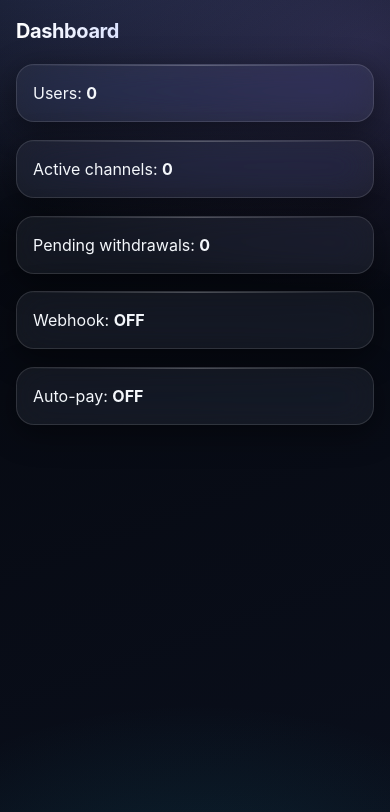
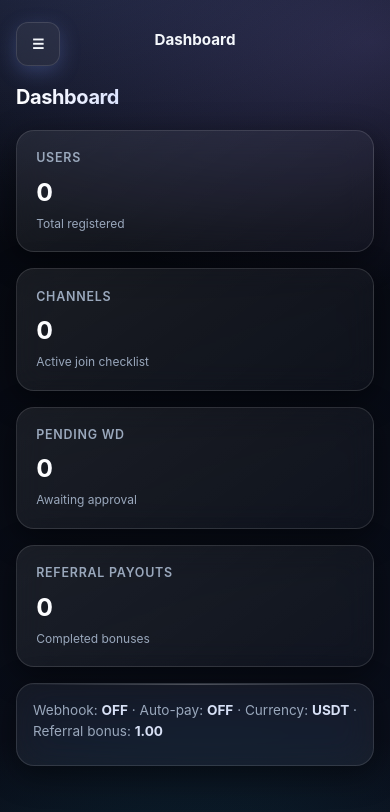
Before and after one commit to hamim-07x/hamim-admin-bot, a PHP site: page /admin/ in a window 390 px wide. Shown: the top 812 px of the page. Run offline with PHP 8.4, Linux system fonts and the light colour scheme; a user stored in the database is signed in; data comes from the database, SQL or seed files in the repository; data that the repository does not hold is empty; some libraries are stand-ins or nearby versions.

Commit message:
Premium glass admin index: responsive + referral image slot in Message Images

```diff
--- a/public/admin/index.php
+++ b/public/admin/index.php
@@ -4,15 +4,15 @@
 $settings = getAllSettings();
 $page = $_GET['page'] ?? 'dashboard';
 $nav = [
-  'dashboard' => 'Dashboard',
-  'settings' => 'Bot Settings',
-  'payment' => 'Payment Settings',
-  'channels' => 'Channels',
-  'menu_buttons' => 'Menu Buttons',
-  'messages' => 'Message Images',
-  'users' => 'Users',
-  'withdrawals' => 'Withdrawals',
-  'webhook' => 'Webhook',
+  'dashboard'    => ['Dashboard', '📊'],
+  'settings'     => ['Bot Settings', '⚙️'],
+  'payment'      => ['Payment Settings', '💳'],
+  'channels'     => ['Channels', '📢'],
+  'menu_buttons' => ['Menu Buttons', '🔘'],
+  'messages'     => ['Message Images', '🖼️'],
+  'users'        => ['Users', '👥'],
+  'withdrawals'  => ['Withdrawals', '💸'],
+  'webhook'      => ['Webhook', '🔗'],
 ];
 $flash = $_SESSION['flash'] ?? '';
 unset($_SESSION['flash']);
@@ -20,6 +20,10 @@
 $userCount = (int)$db->query('SELECT COUNT(*) FROM users')->fetchColumn();
 $wdPending = (int)$db->query("SELECT COUNT(*) FROM withdrawals WHERE status='pending'")->fetchColumn();
 $chCount = (int)$db->query('SELECT COUNT(*) FROM channels WHERE is_active=1')->fetchColumn();
+$refCount = 0;
+try {
+  $refCount = (int)$db->query("SELECT COUNT(*) FROM transactions WHERE type='referral' AND status='completed'")->fetchColumn();
+} catch (Throwable $e) {}
 $editId = (int)($_GET['edit'] ?? 0);
 $editCh = null;
 if ($page === 'channels' && $editId > 0) {
@@ -27,27 +31,59 @@
     $st->execute([$editId]);
     $editCh = $st->fetch() ?: null;
 }
+$adminName = htmlspecialchars((string)($_SESSION['admin_user'] ?? 'admin'));
 ?><!DOCTYPE html>
-<html lang="en"><head><meta charset="utf-8"><meta name="viewport" content="width=device-width,initial-scale=1">
-<title>Admin Panel</title><link rel="stylesheet" href="/admin/admin.css"></head>
-<body><div class="layout">
-<aside class="sidebar">
-  <h2>HAMIM Admin</h2>
-  <?php foreach ($nav as $k=>$label): ?>
-    <a href="/admin/?page=<?= urlencode($k) ?>" class="<?= $page===$k?'active':'' ?>"><?= htmlspecialchars($label) ?></a>
+<html lang="en">
+<head>
+<meta charset="utf-8">
+<meta name="viewport" content="width=device-width,initial-scale=1,viewport-fit=cover">
+<title>HAMIM Admin · <?= htmlspecialchars($nav[$page][0] ?? 'Panel') ?></title>
+<link rel="stylesheet" href="/admin/admin.css">
+</head>
+<body>
+<div class="overlay" id="navOverlay" onclick="closeNav()"></div>
+<div class="layout">
+<aside class="sidebar" id="sidebar">
+  <div class="brand">
+    <div class="brand-logo">H</div>
+    <div>
+      <h2>HAMIM Admin</h2>
+      <span><?= $adminName ?></span>
+    </div>
+  </div>
+  <?php foreach ($nav as $k => $meta): ?>
+    <a href="/admin/?page=<?= urlencode($k) ?>" class="<?= $page === $k ? 'active' : '' ?>">
+      <span class="nav-ico"><?= $meta[1] ?></span>
+      <?= htmlspecialchars($meta[0]) ?>
+    </a>
   <?php endforeach; ?>
-  <a href="/admin/logout.php">Logout</a>
+  <a href="/admin/logout.php" class="nav-logout"><span class="nav-ico">🚪</span> Logout</a>
 </aside>
+
 <main class="main">
-<?php if ($flash): ?><div class="flash"><?= htmlspecialchars($flash) ?></div><?php endif; ?>
+  <div class="topbar">
+    <button type="button" class="menu-toggle" onclick="openNav()" aria-label="Menu">☰</button>
+    <strong style="font-size:.95rem"><?= htmlspecialchars($nav[$page][0] ?? 'Admin') ?></strong>
+    <span style="width:44px"></span>
+  </div>
+
+  <?php if ($flash): ?><div class="flash"><?= htmlspecialchars($flash) ?></div><?php endif; ?>
 
 <?php if ($page === 'dashboard'): ?>
   <div class="page-title">Dashboard</div>
-  <div class="card">Users: <b><?= $userCount ?></b></div>
-  <div class="card">Active channels: <b><?= $chCount ?></b></div>
-  <div class="card">Pending withdrawals: <b><?= $wdPending ?></b></div>
-  <div class="card">Webhook: <b><?= ($settings['webhook_enabled']??'0')==='1'?'ON':'OFF' ?></b></div>
-  <div class="card">Auto-pay: <b><?= ($settings['withdraw_mode']??'')==='auto'?'ON':'OFF' ?></b></div>
+  <div class="stats-grid">
+    <div class="stat-card"><div class="label">Users</div><div class="value"><?= $userCount ?></div><div class="sub">Total registered</div></div>
+    <div class="stat-card"><div class="label">Channels</div><div class="value"><?= $chCount ?></div><div class="sub">Active join checklist</div></div>
+    <div class="stat-card"><div class="label">Pending WD</div><div class="value"><?= $wdPending ?></div><div class="sub">Awaiting approval</div></div>
+    <div class="stat-card"><div class="label">Referral payouts</div><div class="value"><?= $refCount ?></div><div class="sub">Completed bonuses</div></div>
+  </div>
+  <div class="card" style="margin-top:1rem">
+    <p class="hint">Webhook: <b><?= ($settings['webhook_enabled'] ?? '0') === '1' ? 'ON' : 'OFF' ?></b>
+      · Auto-pay: <b><?= ($settings['withdraw_mode'] ?? '') === 'auto' ? 'ON' : 'OFF' ?></b>
+      · Currency: <b><?= htmlspecialchars($settings['currency_name'] ?? 'USDT') ?></b>
+      · Referral bonus: <b><?= htmlspecialchars($settings['referral_bonus'] ?? '1.00') ?></b>
+    </p>
+  </div>
 
 <?php elseif ($page === 'settings'): ?>
   <div class="page-title">Bot Settings</div>
@@ -55,17 +91,17 @@
     <form method="post" action="/admin/save_settings.php">
       <input type="hidden" name="form" value="bot">
       <label>Bot API Token</label>
-      <input name="bot_token" value="<?= htmlspecialchars($settings['bot_token']??'') ?>" autocomplete="off">
+      <input name="bot_token" value="<?= htmlspecialchars($settings['bot_token'] ?? '') ?>" autocomplete="off">
       <label>Bot Username</label>
-      <input name="bot_username" value="<?= htmlspecialchars($settings['bot_username']??'') ?>" placeholder="MyBot">
+      <input name="bot_username" value="<?= htmlspecialchars($settings['bot_username'] ?? '') ?>" placeholder="MyBot">
       <label>Welcome Message</label>
-      <textarea name="welcome_text" rows="3"><?= htmlspecialchars($settings['welcome_text']??'') ?></textarea>
+      <textarea name="welcome_text" rows="3"><?= htmlspecialchars($settings['welcome_text'] ?? '') ?></textarea>
       <label>Currency Name</label>
-      <input name="currency_name" value="<?= htmlspecialchars($settings['currency_name']??'USDT') ?>">
+      <input name="currency_name" value="<?= htmlspecialchars($settings['currency_name'] ?? 'USDT') ?>">
       <label>Currency Symbol</label>
-      <input name="currency_symbol" value="<?= htmlspecialchars($settings['currency_symbol']??'$') ?>">
+      <input name="currency_symbol" value="<?= htmlspecialchars($settings['currency_symbol'] ?? '$') ?>">
       <label>Currency Emoji ID</label>
-      <input name="currency_emoji_id" value="<?= htmlspecialchars($settings['currency_emoji_id']??'') ?>">
+      <input name="currency_emoji_id" value="<?= htmlspecialchars($settings['currency_emoji_id'] ?? '') ?>">
       <button type="submit" class="btn-full">Save Bot Settings</button>
     </form>
   </div>
@@ -73,52 +109,45 @@
 <?php elseif ($page === 'payment'): ?>
   <div class="page-title">Payment Settings</div>
   <div class="card">
-    <p class="hint">Payment channel = <b>notify only</b> (not join checklist). Use <b>@username</b> so user can open it via button.</p>
+    <p class="hint">Payment channel = <b>notify only</b> (not join checklist). Use <b>@username</b>.</p>
     <form method="post" action="/admin/save_settings.php">
       <input type="hidden" name="form" value="payment">
       <label>Payment / Notify Channel</label>
-      <input name="payment_channel" value="<?= htmlspecialchars($settings['payment_channel']??'') ?>" placeholder="@mychannel">
-
+      <input name="payment_channel" value="<?= htmlspecialchars($settings['payment_channel'] ?? '') ?>" placeholder="@mychannel">
       <label>Min Withdraw</label>
-      <input name="min_withdraw" value="<?= htmlspecialchars($settings['min_withdraw']??'1') ?>">
-
+      <input name="min_withdraw" value="<?= htmlspecialchars($settings['min_withdraw'] ?? '1') ?>">
       <label>User Alert on Payout</label>
       <select name="user_payout_alert">
-        <option value="1" <?= ($settings['user_payout_alert']??'1')==='1'?'selected':'' ?>>ON</option>
-        <option value="0" <?= ($settings['user_payout_alert']??'1')==='0'?'selected':'' ?>>OFF</option>
+        <option value="1" <?= ($settings['user_payout_alert'] ?? '1') === '1' ? 'selected' : '' ?>>ON</option>
+        <option value="0" <?= ($settings['user_payout_alert'] ?? '1') === '0' ? 'selected' : '' ?>>OFF</option>
       </select>
-
       <label>Auto-Pay</label>
       <select name="withdraw_mode">
-        <option value="manual" <?= ($settings['withdraw_mode']??'manual')==='manual'?'selected':'' ?>>OFF</option>
-        <option value="auto" <?= ($settings['withdraw_mode']??'')==='auto'?'selected':'' ?>>ON</option>
+        <option value="manual" <?= ($settings['withdraw_mode'] ?? 'manual') === 'manual' ? 'selected' : '' ?>>OFF</option>
+        <option value="auto" <?= ($settings['withdraw_mode'] ?? '') === 'auto' ? 'selected' : '' ?>>ON</option>
       </select>
-
       <label>Hot Wallet Private Key</label>
-      <input name="hot_wallet_private_key" type="password" value="<?= htmlspecialchars($settings['hot_wallet_private_key']??'') ?>" autocomplete="off">
+      <input name="hot_wallet_private_key" type="password" value="<?= htmlspecialchars($settings['hot_wallet_private_key'] ?? '') ?>" autocomplete="off">
       <label>USDT Contract</label>
-      <input name="usdt_contract" value="<?= htmlspecialchars($settings['usdt_contract']??'0x55d398326f99059fF775485246999027B3197955') ?>">
+      <input name="usdt_contract" value="<?= htmlspecialchars($settings['usdt_contract'] ?? '0x55d398326f99059fF775485246999027B3197955') ?>">
       <label>Network</label>
-      <input name="network" value="<?= htmlspecialchars($settings['network']??'BEP20') ?>">
+      <input name="network" value="<?= htmlspecialchars($settings['network'] ?? 'BEP20') ?>">
       <label>RPC URL</label>
-      <input name="rpc_url" value="<?= htmlspecialchars($settings['rpc_url']??'') ?>">
-      <label>Referral Bonus</label>
-      <input name="referral_bonus" value="<?= htmlspecialchars($settings['referral_bonus']??'1.00') ?>">
-
-      <hr style="border:0;border-top:1px solid #333;margin:1.2rem 0">
-      <p class="hint"><b>User bot</b> message after approve — button opens payment channel</p>
+      <input name="rpc_url" value="<?= htmlspecialchars($settings['rpc_url'] ?? '') ?>">
+      <label>Referral Bonus (per valid join)</label>
+      <input name="referral_bonus" value="<?= htmlspecialchars($settings['referral_bonus'] ?? '1.00') ?>">
+      <hr class="sep">
+      <p class="hint"><b>User bot</b> message after approve</p>
       <label>User button text</label>
-      <input name="user_channel_btn_text" value="<?= htmlspecialchars($settings['user_channel_btn_text']??'View Payment Channel') ?>">
+      <input name="user_channel_btn_text" value="<?= htmlspecialchars($settings['user_channel_btn_text'] ?? 'View Payment Channel') ?>">
       <label>User button premium emoji ID</label>
-      <input name="user_channel_btn_emoji_id" value="<?= htmlspecialchars($settings['user_channel_btn_emoji_id']??'') ?>" placeholder="5332455502917949981">
-
-      <hr style="border:0;border-top:1px solid #333;margin:1.2rem 0">
-      <p class="hint"><b>Payment channel</b> post — Start Bot button (editable)</p>
+      <input name="user_channel_btn_emoji_id" value="<?= htmlspecialchars($settings['user_channel_btn_emoji_id'] ?? '') ?>">
+      <hr class="sep">
+      <p class="hint"><b>Payment channel</b> post button</p>
       <label>Channel button text</label>
-      <input name="notify_btn_text" value="<?= htmlspecialchars($settings['notify_btn_text']??'Start Bot') ?>">
+      <input name="notify_btn_text" value="<?= htmlspecialchars($settings['notify_btn_text'] ?? 'Start Bot') ?>">
       <label>Channel button premium emoji ID</label>
-      <input name="notify_btn_emoji_id" value="<?= htmlspecialchars($settings['notify_btn_emoji_id']??'') ?>" placeholder="5416041192905265756">
-
+      <input name="notify_btn_emoji_id" value="<?= htmlspecialchars($settings['notify_btn_emoji_id'] ?? '') ?>">
       <button type="submit" class="btn-full">Save Payment Settings</button>
     </form>
   </div>
@@ -138,50 +167,50 @@
       <input name="username" required value="<?= htmlspecialchars($editCh['username'] ?? '') ?>">
       <label>Invite Link</label>
       <input name="invite_link" required value="<?= htmlspecialchars($editCh['invite_link'] ?? '') ?>">
-      <button type="submit" class="btn-full"><?= $editCh ? 'Update' : 'Add Channel' ?></button>
+      <button type="submit" class="btn-full"><?= $editCh ? 'Update Channel' : 'Add Channel' ?></button>
     </form>
   </div>
-  <div class="card" style="overflow-x:auto">
-    <table class="table">
+  <div class="card"><div class="table-wrap"><table class="table">
       <tr><th>Title</th><th>Username</th><th>Link</th><th>Actions</th></tr>
       <?php foreach ($db->query('SELECT * FROM channels ORDER BY id DESC')->fetchAll() as $ch): ?>
       <tr>
         <td><?= htmlspecialchars($ch['title']) ?></td>
         <td>@<?= htmlspecialchars($ch['username']) ?></td>
-        <td><code class="addr"><?= htmlspecialchars($ch['invite_link']??'') ?></code></td>
+        <td><code class="addr"><?= htmlspecialchars($ch['invite_link'] ?? '') ?></code></td>
         <td class="inline-form">
-          <a class="btn-ok" style="padding:.45rem .7rem;border-radius:8px;display:inline-block" href="/admin/?page=channels&amp;edit=<?= (int)$ch['id'] ?>">Edit</a>
-          <a class="btn-bad" style="padding:.45rem .7rem;border-radius:8px;display:inline-block;color:#fff" href="/admin/delete_channel.php?id=<?= (int)$ch['id'] ?>" onclick="return confirm('Delete?')">Delete</a>
+          <a class="btn btn-ok" style="padding:.45rem .7rem;text-decoration:none" href="/admin/?page=channels&amp;edit=<?= (int)$ch['id'] ?>">Edit</a>
+          <a class="btn btn-bad" style="padding:.45rem .7rem;text-decoration:none;color:#fff" href="/admin/delete_channel.php?id=<?= (int)$ch['id'] ?>" onclick="return confirm('Delete?')">Delete</a>
         </td>
       </tr>
       <?php endforeach; ?>
-    </table>
-  </div>
+  </table></div></div>
 
 <?php elseif ($page === 'menu_buttons'): ?>
   <div class="page-title">Menu Buttons</div>
   <div class="card">
     <form method="post" action="/admin/save_menu_buttons.php">
-      <label>Wallet text</label><input name="menu_btn_wallet" value="<?= htmlspecialchars($settings['menu_btn_wallet']??'USDT Wallet') ?>">
-      <label>Wallet emoji ID</label><input name="ce_btn_wallet" value="<?= htmlspecialchars($settings['ce_btn_wallet']??'') ?>">
-      <label>Referrals text</label><input name="menu_btn_referrals" value="<?= htmlspecialchars($settings['menu_btn_referrals']??'Referrals') ?>">
-      <label>Referrals emoji ID</label><input name="ce_btn_referrals" value="<?= htmlspecialchars($settings['ce_btn_referrals']??'') ?>">
-      <label>Payout text</label><input name="menu_btn_payout" value="<?= htmlspecialchars($settings['menu_btn_payout']??'USDT Payout') ?>">
-      <label>Payout emoji ID</label><input name="ce_btn_payout" value="<?= htmlspecialchars($settings['ce_btn_payout']??'') ?>">
-      <label>Earn text</label><input name="menu_btn_earn" value="<?= htmlspecialchars($settings['menu_btn_earn']??'EARN MORE') ?>">
-      <label>Earn emoji ID</label><input name="ce_btn_earn" value="<?= htmlspecialchars($settings['ce_btn_earn']??'') ?>">
-      <label>Back emoji ID</label><input name="ce_btn_back" value="<?= htmlspecialchars($settings['ce_btn_back']??'') ?>">
-      <label>Cancel emoji ID</label><input name="ce_btn_cancel" value="<?= htmlspecialchars($settings['ce_btn_cancel']??'') ?>">
-      <label>OK emoji ID</label><input name="ce_btn_agree" value="<?= htmlspecialchars($settings['ce_btn_agree']??'') ?>">
-      <label>Retry emoji ID</label><input name="ce_btn_retry" value="<?= htmlspecialchars($settings['ce_btn_retry']??'') ?>">
-      <label>Channel emoji ID</label><input name="ce_btn_channel" value="<?= htmlspecialchars($settings['ce_btn_channel']??'') ?>">
+      <label>Wallet text</label><input name="menu_btn_wallet" value="<?= htmlspecialchars($settings['menu_btn_wallet'] ?? 'USDT Wallet') ?>">
+      <label>Wallet emoji ID</label><input name="ce_btn_wallet" value="<?= htmlspecialchars($settings['ce_btn_wallet'] ?? '') ?>">
+      <label>Referrals text</label><input name="menu_btn_referrals" value="<?= htmlspecialchars($settings['menu_btn_referrals'] ?? 'Referrals') ?>">
+      <label>Referrals emoji ID</label><input name="ce_btn_referrals" value="<?= htmlspecialchars($settings['ce_btn_referrals'] ?? '') ?>">
+      <label>Payout text</label><input name="menu_btn_payout" value="<?= htmlspecialchars($settings['menu_btn_payout'] ?? 'USDT Payout') ?>">
+      <label>Payout emoji ID</label><input name="ce_btn_payout" value="<?= htmlspecialchars($settings['ce_btn_payout'] ?? '') ?>">
+      <label>Earn text</label><input name="menu_btn_earn" value="<?= htmlspecialchars($settings['menu_btn_earn'] ?? 'EARN MORE') ?>">
+      <label>Earn emoji ID</label><input name="ce_btn_earn" value="<?= htmlspecialchars($settings['ce_btn_earn'] ?? '') ?>">
+      <label>Back emoji ID</label><input name="ce_btn_back" value="<?= htmlspecialchars($settings['ce_btn_back'] ?? '') ?>">
+      <label>Cancel emoji ID</label><input name="ce_btn_cancel" value="<?= htmlspecialchars($settings['ce_btn_cancel'] ?? '') ?>">
+      <label>OK emoji ID</label><input name="ce_btn_agree" value="<?= htmlspecialchars($settings['ce_btn_agree'] ?? '') ?>">
+      <label>Retry emoji ID</label><input name="ce_btn_retry" value="<?= htmlspecialchars($settings['ce_btn_retry'] ?? '') ?>">
+      <label>Channel emoji ID</label><input name="ce_btn_channel" value="<?= htmlspecialchars($settings['ce_btn_channel'] ?? '') ?>">
       <button type="submit" class="btn-full">Save</button>
     </form>
   </div>
 
 <?php elseif ($page === 'messages'): ?>
   <div class="page-title">Message Images</div>
-  <div class="card"><form method="post" action="/admin/save_message_images.php">
+  <div class="card">
+    <p class="hint">Enable a slot and paste a public image URL. <b>Referral Bonus</b> image is sent to the referrer when a friend completes join.</p>
+    <form method="post" action="/admin/save_message_images.php">
     <?php
     $imgSlots = [
       'img_welcome' => 'Welcome',
@@ -192,24 +221,28 @@
       'img_payout' => 'Payout',
       'img_earn' => 'Earn',
       'img_payout_success' => 'Payout Success',
+      'img_referral_bonus' => 'Referral Bonus Notify',
     ];
     foreach ($imgSlots as $k => $lab):
     ?>
       <label><?= htmlspecialchars($lab) ?> URL</label>
-      <input name="<?= $k ?>" value="<?= htmlspecialchars($settings[$k]??'') ?>">
-      <label><input type="checkbox" name="<?= $k ?>_on" value="1" <?= ($settings[$k.'_on']??'0')==='1'?'checked':'' ?>> Enable <?= htmlspecialchars($lab) ?></label>
+      <input name="<?= $k ?>" value="<?= htmlspecialchars($settings[$k] ?? '') ?>" placeholder="https://...">
+      <label class="check-row">
+        <input type="checkbox" name="<?= $k ?>_on" value="1" <?= ($settings[$k . '_on'] ?? '0') === '1' ? 'checked' : '' ?>>
+        Enable <?= htmlspecialchars($lab) ?> image
+      </label>
     <?php endforeach; ?>
     <button type="submit" class="btn-full">Save Images</button>
-  </form></div>
+  </form>
+  </div>
 
 <?php elseif ($page === 'users'): ?>
   <div class="page-title">Users</div>
-  <div class="card" style="overflow-x:auto">
-    <table class="table">
+  <div class="card"><div class="table-wrap"><table class="table">
       <tr><th>User</th><th>Balance</th><th>Status</th><th>Edit</th><th>Actions</th></tr>
       <?php foreach ($db->query('SELECT id, username, first_name, last_name, balance, is_blocked FROM users ORDER BY created_at DESC LIMIT 200')->fetchAll() as $u):
         $uname = trim(($u['first_name'] ?? '') . ' ' . ($u['last_name'] ?? '')) ?: 'User';
-        $handle = $u['username'] ? '@'.$u['username'] : '—';
+        $handle = $u['username'] ? '@' . $u['username'] : '—';
       ?>
       <tr>
         <td><div class="user-name"><?= htmlspecialchars($uname) ?></div><div class="user-meta"><?= htmlspecialchars($handle) ?> · <?= (int)$u['id'] ?></div></td>
@@ -224,17 +257,15 @@
         </form></td>
         <td><form method="post" action="/admin/user_action.php" class="inline-form">
           <input type="hidden" name="user_id" value="<?= (int)$u['id'] ?>">
-          <button name="action" value="<?= (int)$u['is_blocked']?'unblock':'block' ?>" class="<?= (int)$u['is_blocked']?'btn-ok':'btn-bad' ?>"><?= (int)$u['is_blocked']?'Unblock':'Block' ?></button>
+          <button name="action" value="<?= (int)$u['is_blocked'] ? 'unblock' : 'block' ?>" class="<?= (int)$u['is_blocked'] ? 'btn-ok' : 'btn-bad' ?>"><?= (int)$u['is_blocked'] ? 'Unblock' : 'Block' ?></button>
         </form></td>
       </tr>
       <?php endforeach; ?>
-    </table>
-  </div>
+  </table></div></div>
 
 <?php elseif ($page === 'withdrawals'): ?>
   <div class="page-title">Withdrawals</div>
-  <div class="card" style="overflow-x:auto">
-    <table class="table">
+  <div class="card"><div class="table-wrap"><table class="table">
       <tr><th>ID</th><th>User</th><th>Amount</th><th>Address</th><th>Status</th><th>Date</th><th>Action</th></tr>
       <?php foreach ($db->query('SELECT * FROM withdrawals ORDER BY id DESC LIMIT 100')->fetchAll() as $w): ?>
       <tr>
@@ -244,7 +275,7 @@
         <td><code class="addr"><?= htmlspecialchars($w['address']) ?></code></td>
         <td><?= htmlspecialchars($w['status']) ?></td>
         <td><?= htmlspecialchars($w['created_at']) ?></td>
-        <td><?php if (($w['status']??'')==='pending'): ?>
+        <td><?php if (($w['status'] ?? '') === 'pending'): ?>
           <form method="post" action="/admin/withdraw_action.php" class="inline-form">
             <input type="hidden" name="id" value="<?= (int)$w['id'] ?>">
             <button name="action" value="approve" class="btn-ok">Approve</button>
@@ -253,18 +284,30 @@
         <?php else: ?>—<?php endif; ?></td>
       </tr>
       <?php endforeach; ?>
-    </table>
-  </div>
+  </table></div></div>
 
 <?php elseif ($page === 'webhook'): ?>
   <div class="page-title">Webhook</div>
   <div class="card">
-    <p>Status: <b><?= ($settings['webhook_enabled']??'0')==='1'?'ON':'OFF' ?></b></p>
-    <p class="hint">https://<?= htmlspecialchars($_SERVER['HTTP_HOST']??'app.up.railway.app') ?>/webhook.php</p>
+    <p>Status: <b><?= ($settings['webhook_enabled'] ?? '0') === '1' ? 'ON' : 'OFF' ?></b></p>
+    <p class="hint" style="margin-top:.75rem">https://<?= htmlspecialchars($_SERVER['HTTP_HOST'] ?? 'app.up.railway.app') ?>/webhook.php</p>
     <form method="post" action="/admin/set_webhook.php">
       <button name="action" value="set" class="btn-full">Set Webhook + Enable</button>
-      <button name="action" value="delete" class="btn-full" style="margin-top:.5rem;background:#555;color:#fff">Delete Webhook</button>
+      <button name="action" value="delete" class="btn-full btn-ghost" style="margin-top:.6rem">Delete Webhook</button>
     </form>
   </div>
 <?php endif; ?>
-</main></div></body></html>
+</main>
+</div>
+<script>
+function openNav() {
+  document.getElementById('sidebar').classList.add('open');
+  document.getElementById('navOverlay').classList.add('show');
+}
+function closeNav() {
+  document.getElementById('sidebar').classList.remove('open');
+  document.getElementById('navOverlay').classList.remove('show');
+}
+</script>
+</body>
+</html>
```
